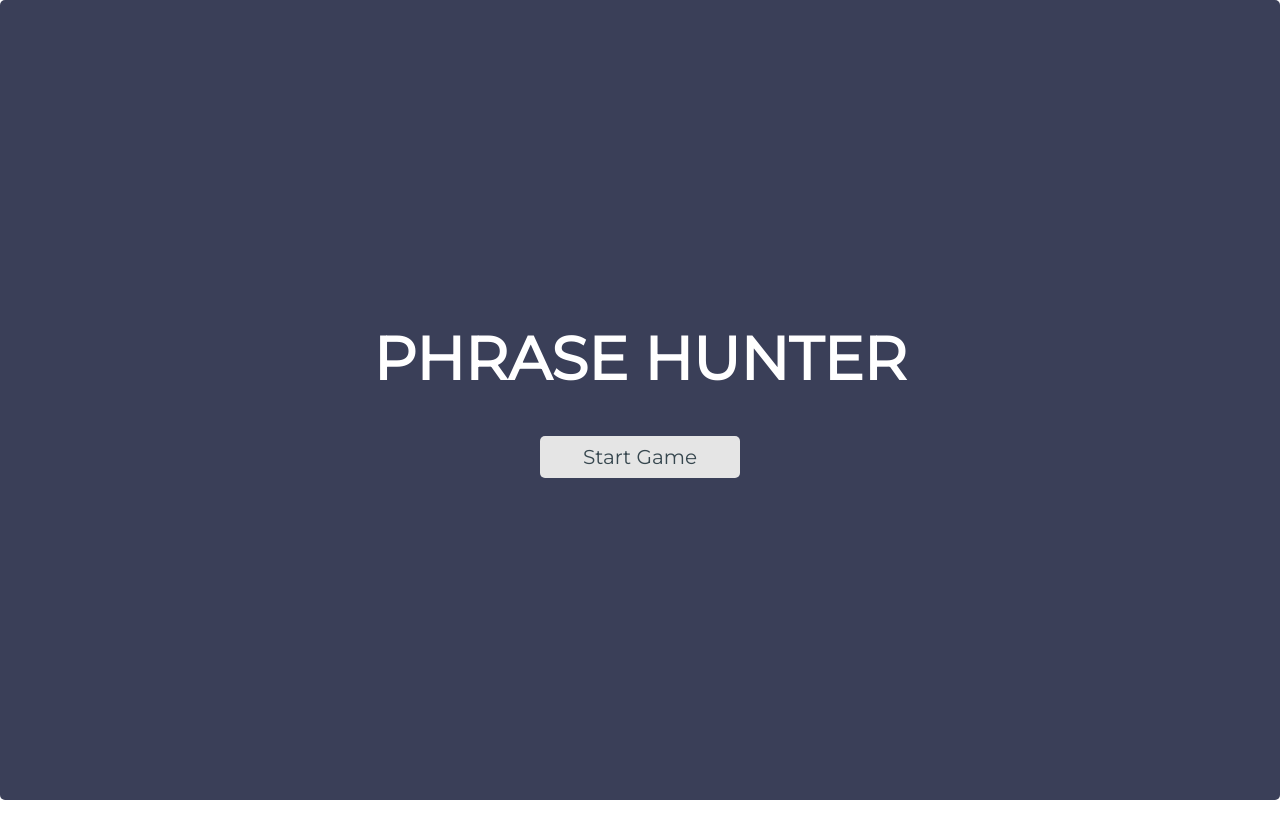
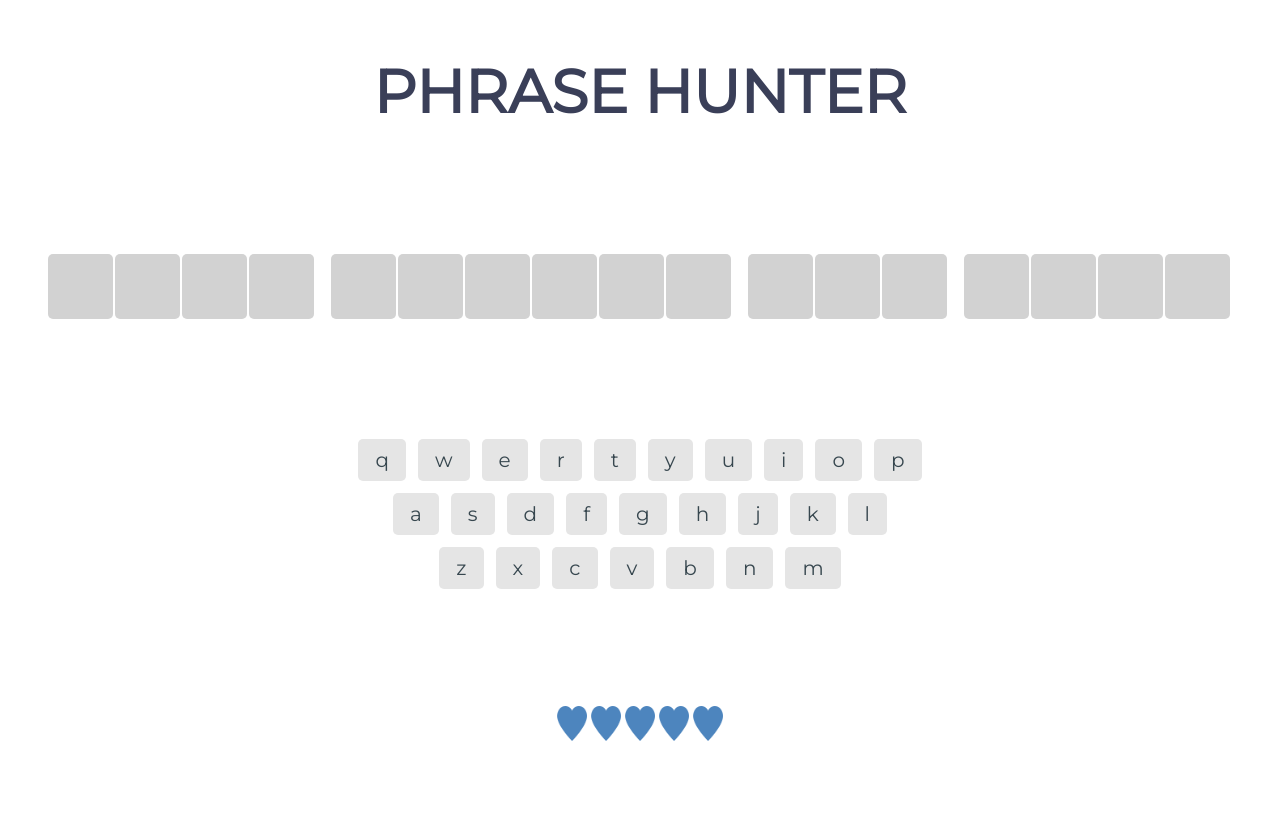
Before and after one commit to CCandruss/OOP-Game-Show-App, a plain HTML site: page ooop project/index.html in a window 1280 px wide. Drawn offline with Linux system fonts and the light colour scheme.

Commit message:
off to the coffee shop
next task step 8

```diff
--- a/ooop project/js/Game.js
+++ b/ooop project/js/Game.js
@@ -2,5 +2,40 @@
  * Project 4 - OOP Game App
  * Game.js */
 class Game{
+    constructor(){
+        this.missed = 0;
+        this.phrases = [];
+        this.activePhrase = null;
+    }
 
+    createPhrases(phrase){
+        this.phrases.push(phrase);
+    }
+    getRandomPhrase(){
+        let j = Math.floor(Math.random()*this.phrases.length);
+        const phrase = new Phrase(this.phrases[j]);
+        return phrase;
+    }
+    startGame(){
+        const startScreen = document.getElementById('overlay');
+        startScreen.style.display = 'none';
+        const newPhrase = this.getRandomPhrase();
+        this.activePhrase = newPhrase;
+        this.activePhrase.addPhraseToDisplay(newPhrase);
+    }
 }
+const game = new Game();
+function plugInPhrases(){
+    game.createPhrases('going to hell in a hand basket');
+    game.createPhrases('rub a little dirt on it');
+    game.createPhrases('on a wild goose chase');
+    game.createPhrases('good things come to those who wait');
+    game.createPhrases('it is not rocket science');
+    game.createPhrases('bite the bullet');
+    game.createPhrases('aint nothin to it but to do it');
+    game.createPhrases('break a leg');
+    game.createPhrases('beat around the bush');
+    game.createPhrases('call it a day');
+    game.createPhrases('do or do not there is no try');
+};
+plugInPhrases();
--- a/ooop project/js/app.js
+++ b/ooop project/js/app.js
@@ -1,3 +1,7 @@
 /* Treehouse FSJS Techdegree
  * Project 4 - OOP Game App
  * app.js */
+//phrases hidden here
+
+game.startGame();
+console.log(`Active phrase - phrase: ${game.activePhrase.phrase}`);
```
Also changed, not shown: ooop project/index.html (+1 -0 lines).
